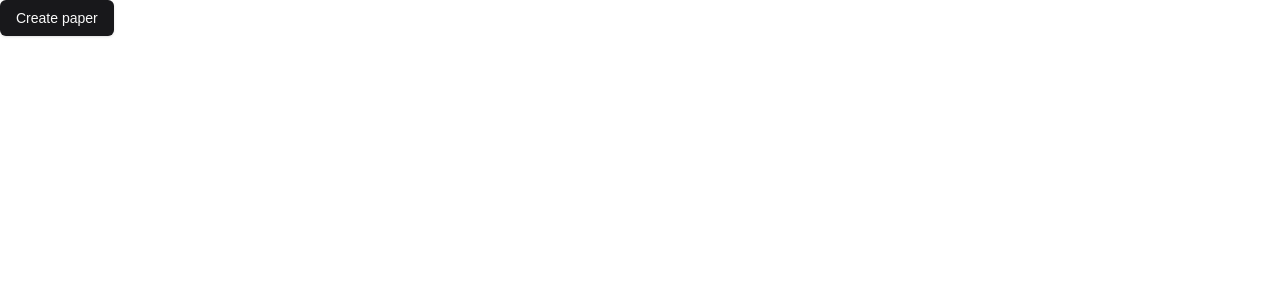
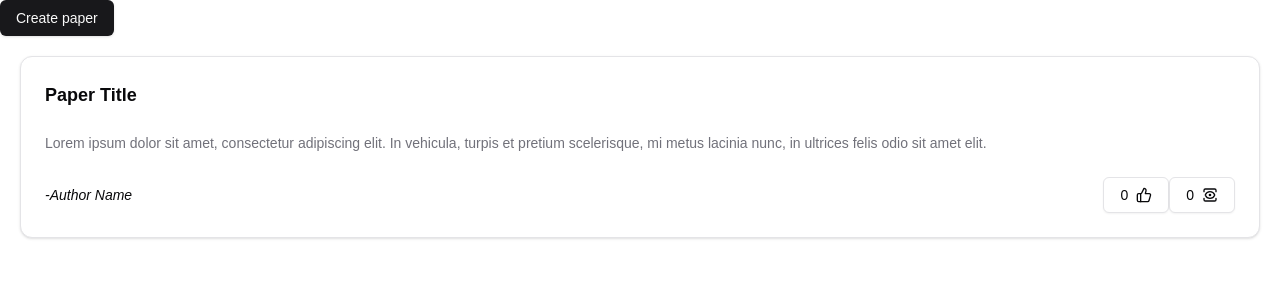
Before and after one commit to RshmanGit/intern-trial-frontend, a Next.js app: page / in a window 1280 px wide. Shown: the top 300 px of the page. Built offline with nearby package versions, Linux system fonts and the light colour scheme.

Commit message:
Add ResearchPaper component and import it in Home page

```diff
--- a/app/page.tsx
+++ b/app/page.tsx
@@ -9,6 +9,7 @@
 } from "@/components/ui/dialog";
 
 import PaperForm from '@/components/paperForm'
+import ResearchPaper from "@/components/ResearchPaper";
 
 export default function Home() {
   return (
@@ -28,6 +29,11 @@
           </DialogContent>
         </Dialog>
       </div>
+      <div>
+        <ResearchPaper/>
+      </div>
+
+
     </div>
   );
 }
--- /dev/null
+++ b/components/ResearchPaper.tsx
@@ -0,0 +1,48 @@
+import React from 'react'
+import { Card, CardContent, CardDescription, CardFooter, CardHeader } from "@/components/ui/card";
+import { Button } from './ui/button';
+import {ThumbsUpIcon,ViewIcon} from 'lucide-react'
+
+const ResearchPaper = () => {
+  return (
+    <>
+        <Card className='m-5'>
+            <CardHeader>
+                <h2 className="text-lg font-semibold">Paper Title</h2>
+            </CardHeader>
+            <CardContent>
+                <p className="text-sm text-muted-foreground">
+                Lorem ipsum dolor sit amet, consectetur adipiscing elit. In
+                vehicula, turpis et pretium scelerisque, mi metus lacinia nunc, in
+                ultrices felis odio sit amet elit.
+                </p>
+            </CardContent>
+            <CardFooter className="flex justify-between">
+
+
+                <p className='text-sm italic'> -Author Name </p>
+                <div>
+                <Button variant={
+                'outline'
+            }>
+                0
+                <ThumbsUpIcon size={16} />
+
+            </Button>
+            <Button variant={
+                'outline'
+            }>
+                0
+                <ViewIcon size={16} />
+            </Button>
+                </div>
+            </CardFooter>
+
+
+        </Card>
+
+</>
+  )
+}
+
+export default ResearchPaper
--- /dev/null
+++ b/components/ui/card.tsx
@@ -0,0 +1,76 @@
+import * as React from "react"
+
+import { cn } from "@/lib/utils"
+
+const Card = React.forwardRef<
+  HTMLDivElement,
+  React.HTMLAttributes<HTMLDivElement>
+>(({ className, ...props }, ref) => (
+  <div
+    ref={ref}
+    className={cn(
+      "rounded-xl border bg-card text-card-foreground shadow",
+      className
+    )}
+    {...props}
+  />
+))
+Card.displayName = "Card"
+
+const CardHeader = React.forwardRef<
+  HTMLDivElement,
+  React.HTMLAttributes<HTMLDivElement>
+>(({ className, ...props }, ref) => (
+  <div
+    ref={ref}
+    className={cn("flex flex-col space-y-1.5 p-6", className)}
+    {...props}
+  />
+))
+CardHeader.displayName = "CardHeader"
+
+const CardTitle = React.forwardRef<
+  HTMLParagraphElement,
+  React.HTMLAttributes<HTMLHeadingElement>
+>(({ className, ...props }, ref) => (
+  <h3
+    ref={ref}
+    className={cn("font-semibold leading-none tracking-tight", className)}
+    {...props}
+  />
+))
+CardTitle.displayName = "CardTitle"
+
+const CardDescription = React.forwardRef<
+  HTMLParagraphElement,
+  React.HTMLAttributes<HTMLParagraphElement>
+>(({ className, ...props }, ref) => (
+  <p
+    ref={ref}
+    className={cn("text-sm text-muted-foreground", className)}
+    {...props}
+  />
+))
+CardDescription.displayName = "CardDescription"
+
+const CardContent = React.forwardRef<
+  HTMLDivElement,
+  React.HTMLAttributes<HTMLDivElement>
+>(({ className, ...props }, ref) => (
+  <div ref={ref} className={cn("p-6 pt-0", className)} {...props} />
+))
+CardContent.displayName = "CardContent"
+
+const CardFooter = React.forwardRef<
+  HTMLDivElement,
+  React.HTMLAttributes<HTMLDivElement>
+>(({ className, ...props }, ref) => (
+  <div
+    ref={ref}
+    className={cn("flex items-center p-6 pt-0", className)}
+    {...props}
+  />
+))
+CardFooter.displayName = "CardFooter"
+
+export { Card, CardHeader, CardFooter, CardTitle, CardDescription, CardContent }
```
